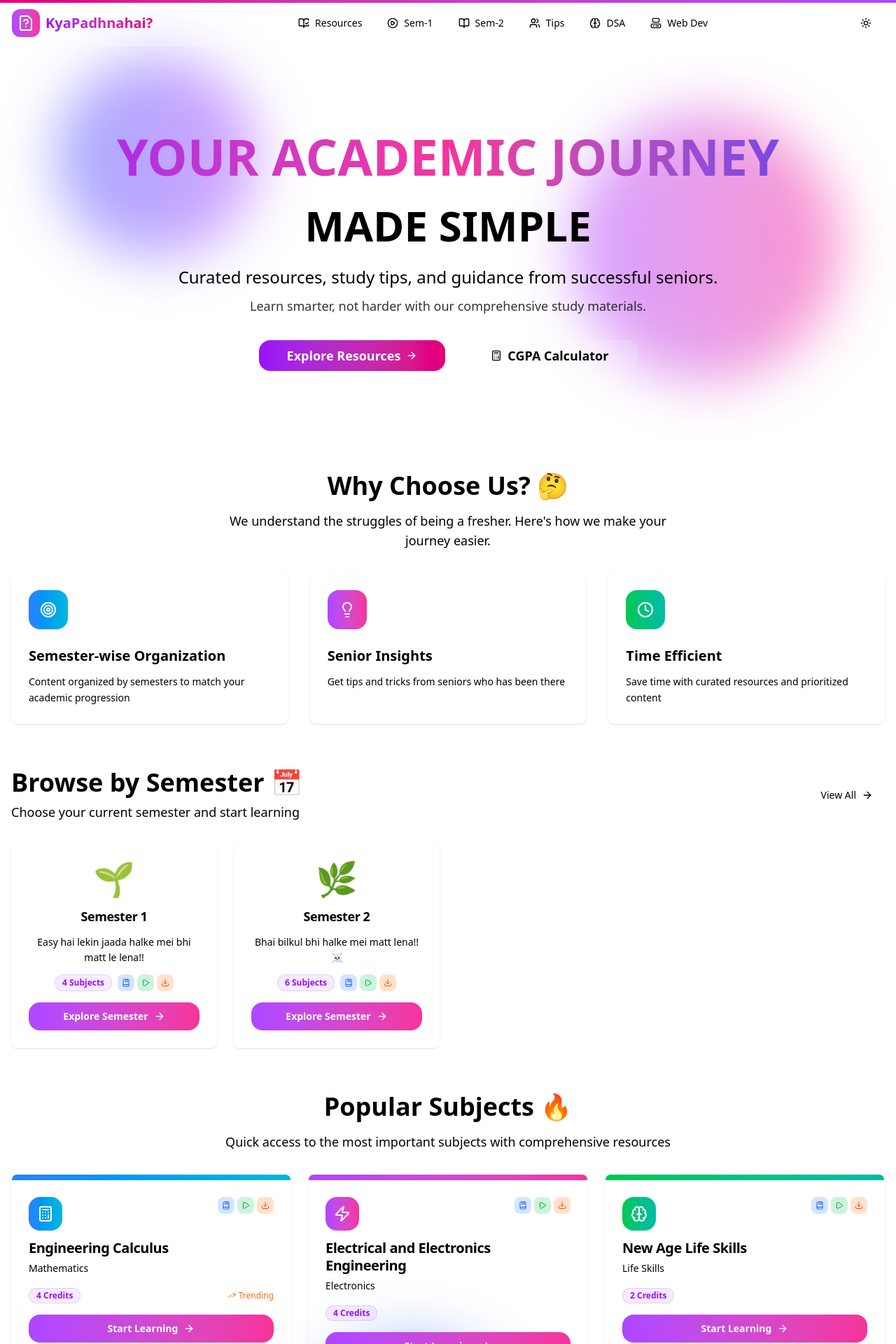
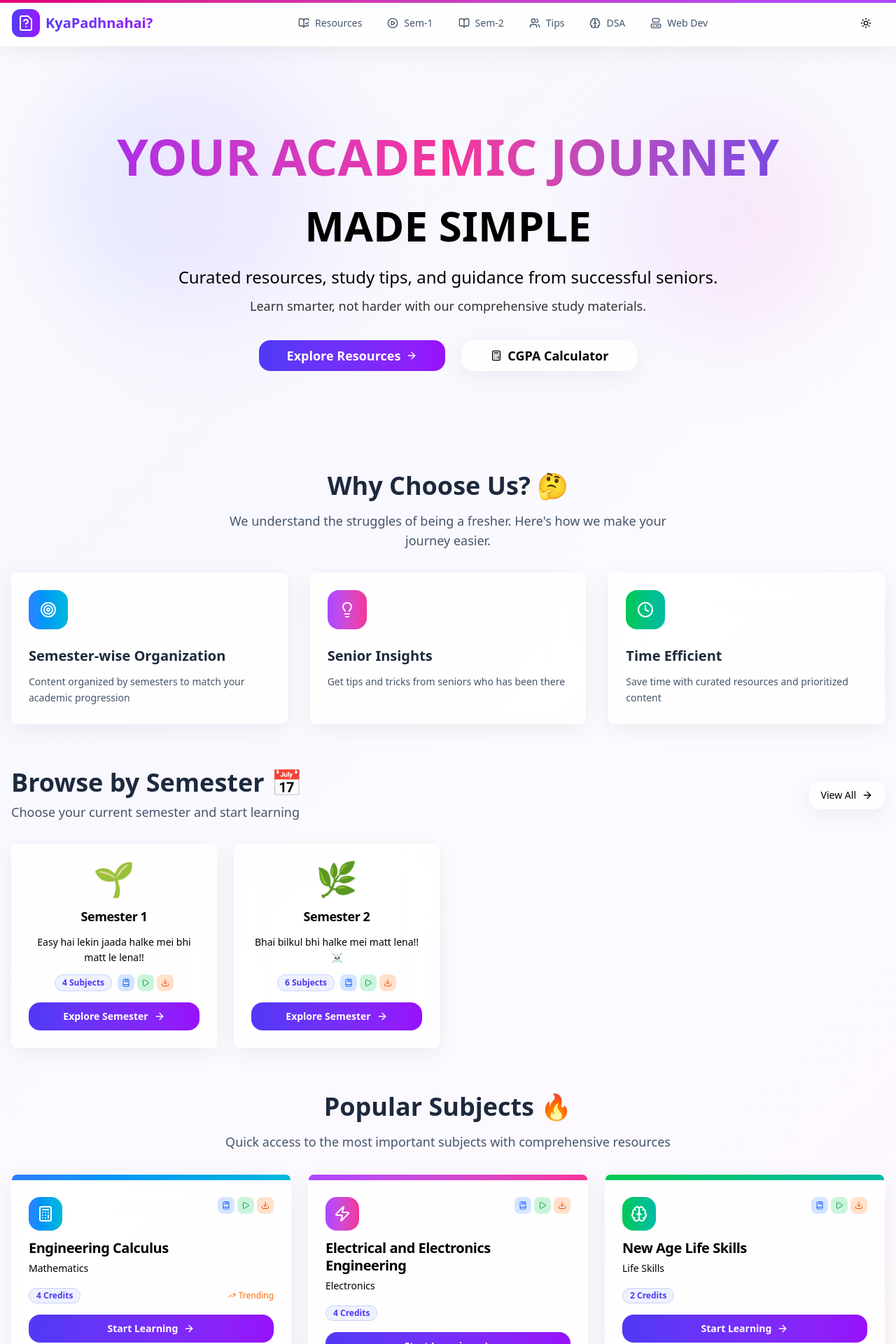
Before and after one commit to vaibhavguptahere/kyapadhnahai-test, a Next.js app: page / in a window 1280 px wide. Shown: the top 1920 px of the page at 70% size. Built offline with nearby package versions, Linux system fonts and the light colour scheme.

Commit message:
Update design to professional with light gradients

```diff
--- a/app/globals.css
+++ b/app/globals.css
@@ -4,81 +4,73 @@
 
 /* Root variables for light mode */
 :root {
-  --background: 249 250 251; /* #f9fafb */
-  --foreground: 31 41 55; /* #1f2937 */
+  --background: 250 251 252; /* #fafbfc - Very light gray */
+  --foreground: 30 41 59; /* #1e293b - Dark slate */
   --card: 255 255 255; /* white */
-  --card-foreground: 17 24 39; /* #111827 */
+  --card-foreground: 15 23 42; /* #0f172a - Very dark slate */
   --popover: 255 255 255;
-  --popover-foreground: 31 41 55;
-  --primary: 99 102 241; /* #6366f1 indigo-500 */
+  --popover-foreground: 30 41 59;
+  --primary: 79 70 229; /* #4f46e5 indigo-600 */
   --primary-foreground: 255 255 255;
-  --secondary: 229 231 235; /* #e5e7eb */
-  --secondary-foreground: 31 41 55;
-  --muted: 209 213 219; /* #d1d5db */
-  --muted-foreground: 107 114 128; /* #6b7280 */
-  --accent: 229 231 235;
-  --accent-foreground: 31 41 55;
+  --secondary: 241 245 249; /* #f1f5f9 - Light slate */
+  --secondary-foreground: 30 41 59;
+  --muted: 248 250 252; /* #f8fafc - Very light slate */
+  --muted-foreground: 100 116 139; /* #64748b - Slate */
+  --accent: 241 245 249;
+  --accent-foreground: 30 41 59;
   --destructive: 239 68 68;
   --destructive-foreground: 255 255 255;
-  --border: 229 231 235;
-  --input: 229 231 235;
-  --ring: 99 102 241;
-  --radius: 0.5rem;
+  --border: 226 232 240; /* #e2e8f0 - Light slate border */
+  --input: 226 232 240;
+  --ring: 79 70 229;
+  --radius: 0.75rem;
 }
 
 /* Dark mode variables */
 .dark {
-  --background: 15 15 15; /* #0f0f0f */
-  --foreground: 255 255 255;
-  --card: 26 26 26; /* #1a1a1a */
-  --card-foreground: 228 228 231; /* #e4e4e7 */
-  --popover: 26 26 26;
-  --popover-foreground: 255 255 255;
-  --primary: 99 102 241;
+  --background: 2 6 23; /* #020617 - Very dark blue */
+  --foreground: 248 250 252; /* #f8fafc */
+  --card: 15 23 42; /* #0f172a - Dark slate */
+  --card-foreground: 226 232 240; /* #e2e8f0 */
+  --popover: 15 23 42;
+  --popover-foreground: 248 250 252;
+  --primary: 99 102 241; /* #6366f1 indigo-500 */
   --primary-foreground: 255 255 255;
-  --secondary: 42 42 42; /* #2a2a2a */
-  --secondary-foreground: 228 228 231;
-  --muted: 42 42 42;
-  --muted-foreground: 161 161 170; /* #a1a1aa */
-  --accent: 42 42 42;
-  --accent-foreground: 228 228 231;
+  --secondary: 30 41 59; /* #1e293b - Dark slate */
+  --secondary-foreground: 226 232 240;
+  --muted: 30 41 59;
+  --muted-foreground: 148 163 184; /* #94a3b8 - Light slate */
+  --accent: 30 41 59;
+  --accent-foreground: 226 232 240;
   --destructive: 239 68 68;
   --destructive-foreground: 255 255 255;
-  --border: 42 42 42;
-  --input: 42 42 42;
+  --border: 51 65 85; /* #334155 - Slate border */
+  --input: 51 65 85;
   --ring: 99 102 241;
 }
 
-/* @layer base {
-  * {
-    @apply border-border;
-  }
-  body {
-    @apply bg-background text-foreground font-sans;
-    transition: background-color 0.3s ease, color 0.3s ease;
-  }
-} */
-
-/* Glassmorphism utilities */
+/* Professional glassmorphism utilities */
 .glass {
-  background: rgba(255, 255, 255, 0.1);
-  backdrop-filter: blur(10px);
-  border: 1px solid rgba(255, 255, 255, 0.2);
+  background: rgba(255, 255, 255, 0.85);
+  backdrop-filter: blur(20px);
+  border: 1px solid rgba(255, 255, 255, 0.3);
+  box-shadow: 0 8px 32px rgba(0, 0, 0, 0.06);
 }
 
 .glass-dark {
-  background: rgba(0, 0, 0, 0.2);
-  backdrop-filter: blur(10px);
+  background: rgba(15, 23, 42, 0.85);
+  backdrop-filter: blur(20px);
   border: 1px solid rgba(255, 255, 255, 0.1);
+  box-shadow: 0 8px 32px rgba(0, 0, 0, 0.3);
 }
 
-/* Floating gradient blobs */
+/* Subtle floating gradient blobs */
 .floating-blob {
   position: absolute;
   border-radius: 50%;
-  filter: blur(40px);
-  opacity: 0.7;
-  animation: float 6s ease-in-out infinite;
+  filter: blur(60px);
+  opacity: 0.4;
+  animation: float 8s ease-in-out infinite;
 }
 
 .floating-blob:nth-child(1) {
@@ -86,14 +78,14 @@
 }
 
 .floating-blob:nth-child(2) {
-  animation-delay: 2s;
+  animation-delay: 2.5s;
 }
 
 .floating-blob:nth-child(3) {
-  animation-delay: 4s;
+  animation-delay: 5s;
 }
 
-/* Custom scrollbar */
+/* Professional scrollbar */
 ::-webkit-scrollbar {
   width: 6px;
 }
@@ -103,10 +95,59 @@
 }
 
 ::-webkit-scrollbar-thumb {
-  background: hsl(var(--primary));
+  background: hsl(var(--primary) / 0.6);
   border-radius: 3px;
 }
 
 ::-webkit-scrollbar-thumb:hover {
   background: hsl(var(--primary) / 0.8);
 }
+
+/* Professional gradient backgrounds */
+.gradient-bg-light {
+  background: linear-gradient(135deg,
+    rgba(79, 70, 229, 0.03) 0%,
+    rgba(99, 102, 241, 0.05) 25%,
+    rgba(139, 92, 246, 0.03) 50%,
+    rgba(168, 85, 247, 0.04) 75%,
+    rgba(236, 72, 153, 0.03) 100%
+  );
+}
+
+.gradient-bg-dark {
+  background: linear-gradient(135deg,
+    rgba(79, 70, 229, 0.1) 0%,
+    rgba(99, 102, 241, 0.08) 25%,
+    rgba(139, 92, 246, 0.06) 50%,
+    rgba(168, 85, 247, 0.08) 75%,
+    rgba(236, 72, 153, 0.06) 100%
+  );
+}
+
+/* Professional card shadows */
+.card-shadow {
+  box-shadow:
+    0 1px 3px rgba(0, 0, 0, 0.05),
+    0 1px 2px rgba(0, 0, 0, 0.1);
+}
+
+.card-shadow-hover {
+  box-shadow:
+    0 4px 6px -1px rgba(0, 0, 0, 0.08),
+    0 2px 4px -1px rgba(0, 0, 0, 0.06);
+}
+
+/* Professional button gradients */
+.btn-gradient {
+  background: linear-gradient(135deg,
+    hsl(var(--primary)) 0%,
+    hsl(var(--primary) / 0.9) 100%
+  );
+}
+
+.btn-gradient:hover {
+  background: linear-gradient(135deg,
+    hsl(var(--primary) / 0.9) 0%,
+    hsl(var(--primary) / 0.8) 100%
+  );
+}
--- a/app/layout.js
+++ b/app/layout.js
@@ -28,11 +28,11 @@ export default function RootLayout({ children }) {
         >
           <LenisProvider>
             <ScrollProgressBar />
-            <div className="min-h-screen bg-background relative overflow-hidden">
+            <div className="min-h-screen bg-background relative overflow-hidden gradient-bg-light dark:gradient-bg-dark">
               {/* Floating gradient blobs */}
-              <div className="floating-blob top-20 left-20 w-72 h-72 bg-gradient-to-r from-indigo-400 to-purple-400" />
-              <div className="floating-blob top-40 right-20 w-96 h-96 bg-gradient-to-r from-purple-400 to-pink-400" />
-              <div className="floating-blob bottom-20 left-1/3 w-80 h-80 bg-gradient-to-r from-blue-400 to-indigo-400" />
+              <div className="floating-blob top-20 left-20 w-96 h-96 bg-gradient-to-r from-indigo-200 to-purple-200 dark:from-indigo-500 dark:to-purple-500" />
+              <div className="floating-blob top-40 right-20 w-80 h-80 bg-gradient-to-r from-purple-200 to-pink-200 dark:from-purple-500 dark:to-pink-500" />
+              <div className="floating-blob bottom-20 left-1/3 w-72 h-72 bg-gradient-to-r from-blue-200 to-indigo-200 dark:from-blue-500 dark:to-indigo-500" />
 
               <Header />
               <main className="container mx-auto px-4 py-8 relative z-10">
--- a/app/page.js
+++ b/app/page.js
@@ -96,13 +96,13 @@ export default function Home() {
 
         <div className="flex flex-col sm:flex-row gap-6 justify-center items-center animate-scale-in" style={{ animationDelay: '200ms' }}>
           <Link href="/semesters">
-            <Button size="lg" className="bg-gradient-to-r from-purple-600 to-pink-600 hover:from-purple-700 hover:to-pink-700 text-white font-semibold px-10 py-4 rounded-2xl text-lg shadow-glow hover:shadow-glow-lg transition-all duration-300 hover:scale-105 group">
+            <Button size="lg" className="bg-gradient-to-r from-indigo-600 to-purple-600 hover:from-indigo-700 hover:to-purple-700 text-white font-semibold px-10 py-4 rounded-2xl text-lg shadow-professional hover:shadow-professional-hover transition-all duration-300 hover:scale-105 group">
               Explore Resources
               <ArrowRight className="ml-2 h-4 w-4" />
             </Button>
           </Link>
           <Link href="/cgpa-calculator">
-            <Button size="lg" variant="outline" className="glass dark:glass-dark border-purple-500/30 hover:border-purple-500/50 font-semibold px-10 py-4 rounded-2xl text-lg hover:scale-105 transition-all duration-300 group">
+            <Button size="lg" variant="outline" className="glass dark:glass-dark border-slate-200 dark:border-slate-700 hover:border-indigo-300 dark:hover:border-indigo-600 font-semibold px-10 py-4 rounded-2xl text-lg hover:scale-105 transition-all duration-300 group shadow-professional hover:shadow-professional-hover">
               <Calculator className="mr-2 h-4 w-4 group-hover:rotate-12 transition-transform" />
               CGPA Calculator
             </Button>
@@ -113,10 +113,10 @@ export default function Home() {
       {/* Features Section */}
       <section className="space-y-8">
         <div className="text-center space-y-4">
-          <h2 className="text-3xl md:text-4xl font-bold font-poppins text-foreground">
+          <h2 className="text-3xl md:text-4xl font-bold text-slate-800 dark:text-slate-100">
             Why Choose Us? 🤔
           </h2>
-          <p className="text-lg text-muted-foreground max-w-2xl mx-auto">
+          <p className="text-lg text-slate-600 dark:text-slate-300 max-w-2xl mx-auto">
             We understand the struggles of being a fresher. Here's how we make your journey easier.
           </p>
         </div>
@@ -125,15 +125,15 @@ export default function Home() {
           {features.map((feature, index) => (
             <Card
               key={index}
-              className="group hover:shadow-card-hover transition-all duration-500 border-0 glass dark:glass-dark overflow-hidden hover:scale-105 animate-slide-up"
+              className="group hover:shadow-professional-hover transition-all duration-500 border border-slate-200 dark:border-slate-700 glass dark:glass-dark overflow-hidden hover:scale-105 animate-slide-up"
               style={{ animationDelay: feature.delay }}
             >
               <CardContent className="p-6">
-                <div className={`w-14 h-14 rounded-2xl bg-gradient-to-r ${feature.gradient} flex items-center justify-center mb-6 group-hover:scale-110 group-hover:rotate-3 transition-all duration-300 shadow-glow`}>
+                <div className={`w-14 h-14 rounded-2xl bg-gradient-to-r ${feature.gradient} flex items-center justify-center mb-6 group-hover:scale-110 group-hover:rotate-3 transition-all duration-300 shadow-professional`}>
                   <feature.icon className="h-6 w-6 text-white" />
                 </div>
-                <h3 className="text-xl font-semibold font-poppins mb-3 text-foreground group-hover:text-purple-600 dark:group-hover:text-purple-400 transition-colors">{feature.title}</h3>
-                <p className="text-muted-foreground leading-relaxed text-sm">{feature.description}</p>
+                <h3 className="text-xl font-semibold mb-3 text-slate-800 dark:text-slate-100 group-hover:text-indigo-600 dark:group-hover:text-indigo-400 transition-colors">{feature.title}</h3>
+                <p className="text-slate-600 dark:text-slate-300 leading-relaxed text-sm">{feature.description}</p>
               </CardContent>
             </Card>
           ))}
@@ -144,15 +144,15 @@ export default function Home() {
       <section className="space-y-8">
         <div className="flex items-center justify-between">
           <div>
-            <h2 className="text-3xl md:text-4xl font-bold font-poppins text-foreground">
+            <h2 className="text-3xl md:text-4xl font-bold text-slate-800 dark:text-slate-100">
               Browse by Semester 📅
             </h2>
-            <p className="text-lg text-muted-foreground mt-2">
+            <p className="text-lg text-slate-600 dark:text-slate-300 mt-2">
               Choose your current semester and start learning
             </p>
           </div>
           <Link href="/semesters">
-            <Button variant="outline" className="rounded-2xl glass dark:glass-dark border-purple-500/30 hover:border-purple-500/50 hover:scale-105 transition-all duration-300">
+            <Button variant="outline" className="rounded-2xl glass dark:glass-dark border-slate-200 dark:border-slate-700 hover:border-indigo-300 dark:hover:border-indigo-600 hover:scale-105 transition-all duration-300 shadow-professional">
               View All
               <ArrowRight className="ml-2 h-4 w-4" />
             </Button>
@@ -163,13 +163,13 @@ export default function Home() {
           {semesterData.map((semester, index) => (
             <Card
               key={semester.id}
-              className="group hover:shadow-card-hover hover:-translate-y-2 transition-all duration-500 border-0 glass dark:glass-dark overflow-hidden hover:scale-105 animate-slide-up"
+              className="group hover:shadow-professional-hover hover:-translate-y-2 transition-all duration-500 border border-slate-200 dark:border-slate-700 glass dark:glass-dark overflow-hidden hover:scale-105 animate-slide-up"
               style={{ animationDelay: `${index * 100}ms` }}
             >
               <CardHeader className="pb-3">
                 <div className="text-center">
                   <div className="text-5xl mb-4 group-hover:scale-110 transition-transform duration-300">{semester.emoji}</div>
-                  <CardTitle className="text-lg font-semibold font-poppins group-hover:text-purple-600 dark:group-hover:text-purple-400 transition-colors">
+                  <CardTitle className="text-lg font-semibold group-hover:text-indigo-600 dark:group-hover:text-indigo-400 transition-colors">
                     {semester.name}
                   </CardTitle>
                   <CardDescription className="text-sm leading-relaxed mt-3">
@@ -179,7 +179,7 @@ export default function Home() {
               </CardHeader>
               <CardContent className="pt-0">
                 <div className="flex justify-center space-x-2 mb-4">
-                  <Badge variant="secondary" className="text-xs bg-purple-500/10 text-purple-600 dark:text-purple-400 border-purple-500/20">
+                  <Badge variant="secondary" className="text-xs bg-indigo-50 dark:bg-indigo-900/30 text-indigo-600 dark:text-indigo-400 border-indigo-200 dark:border-indigo-800">
                     {semester.subjects.length} Subjects
                   </Badge>
                   <div className="flex space-x-1">
@@ -195,7 +195,7 @@ export default function Home() {
                   </div>
                 </div>
                 <Link href={`/semester/${semester.id}`}>
-                  <Button className="w-full rounded-2xl bg-gradient-to-r from-purple-500 to-pink-500 hover:from-purple-600 hover:to-pink-600 text-white font-semibold shadow-glow hover:shadow-glow-lg group-hover:scale-105 transition-all duration-300">
+                  <Button className="w-full rounded-2xl bg-gradient-to-r from-indigo-600 to-purple-600 hover:from-indigo-700 hover:to-purple-700 text-white font-semibold shadow-professional hover:shadow-professional-hover group-hover:scale-105 transition-all duration-300">
                     Explore Semester
                     <ArrowRight className="ml-2 h-4 w-4" />
                   </Button>
@@ -207,10 +207,10 @@ export default function Home() {
       </section>
       <section className="space-y-8">
         <div className="text-center space-y-4">
-          <h2 className="text-3xl md:text-4xl font-bold font-poppins text-foreground">
+          <h2 className="text-3xl md:text-4xl font-bold text-slate-800 dark:text-slate-100">
             Popular Subjects 🔥
           </h2>
-          <p className="text-lg text-muted-foreground max-w-2xl mx-auto">
+          <p className="text-lg text-slate-600 dark:text-slate-300 max-w-2xl mx-auto">
             Quick access to the most important subjects with comprehensive resources
           </p>
         </div>
@@ -222,13 +222,13 @@ export default function Home() {
               return (
                 <Card
                   key={subject.id}
-                  className="group hover:shadow-card-hover hover:-translate-y-2 transition-all duration-500 border-0 glass dark:glass-dark overflow-hidden hover:scale-105 animate-slide-up"
+                  className="group hover:shadow-professional-hover hover:-translate-y-2 transition-all duration-500 border border-slate-200 dark:border-slate-700 glass dark:glass-dark overflow-hidden hover:scale-105 animate-slide-up"
                   style={{ animationDelay: `${index * 50}ms` }}
                 >
                   <div className={`h-2 bg-gradient-to-r ${subject.gradient}`} />
                   <CardHeader className="pb-4">
                     <div className="flex items-start justify-between mb-3">
-                      <div className={`p-3 rounded-2xl bg-gradient-to-r ${subject.gradient} shadow-glow group-hover:scale-110 group-hover:rotate-3 transition-all duration-300`}>
+                      <div className={`p-3 rounded-2xl bg-gradient-to-r ${subject.gradient} shadow-professional group-hover:scale-110 group-hover:rotate-3 transition-all duration-300`}>
                         <IconComponent className="h-6 w-6 text-white" />
                       </div>
                       <div className="flex space-x-1">
@@ -243,7 +243,7 @@ export default function Home() {
                         </div>
                       </div>
                     </div>
-                    <CardTitle className="text-xl font-bold font-poppins group-hover:text-purple-600 dark:group-hover:text-purple-400 transition-colors leading-tight">
+                    <CardTitle className="text-xl font-bold group-hover:text-indigo-600 dark:group-hover:text-indigo-400 transition-colors leading-tight">
                       {subject.name}
                     </CardTitle>
                     <CardDescription className="text-sm leading-relaxed">
@@ -252,7 +252,7 @@ export default function Home() {
                   </CardHeader>
                   <CardContent className="pt-0">
                     <div className="flex items-center justify-between mb-4">
-                      <Badge className="bg-purple-500/10 text-purple-600 dark:text-purple-400 border-purple-500/20">
+                      <Badge className="bg-indigo-50 dark:bg-indigo-900/30 text-indigo-600 dark:text-indigo-400 border-indigo-200 dark:border-indigo-800">
                         {subject.difficulty}
                       </Badge>
                       {subject.trending && (
@@ -263,7 +263,7 @@ export default function Home() {
                       )}
                     </div>
                     <Link href={`/subject/${subject.id}`}>
-                      <Button className="w-full rounded-2xl bg-gradient-to-r from-purple-500 to-pink-500 hover:from-purple-600 hover:to-pink-600 text-white font-semibold shadow-glow hover:shadow-glow-lg group-hover:scale-105 transition-all duration-300">
+                      <Button className="w-full rounded-2xl bg-gradient-to-r from-indigo-600 to-purple-600 hover:from-indigo-700 hover:to-purple-700 text-white font-semibold shadow-professional hover:shadow-professional-hover group-hover:scale-105 transition-all duration-300">
                         Start Learning
                         <ArrowRight className="ml-2 h-4 w-4" />
                       </Button>
--- a/components/header.js
+++ b/components/header.js
@@ -46,10 +46,10 @@ export function Header() {
         <div className="flex h-16 items-center justify-between">
           {/* Logo */}
           <Link href="/" className="flex items-center space-x-2 group">
-            <div className="p-2 rounded-xl bg-gradient-to-r from-purple-500 to-pink-500 group-hover:from-purple-600 group-hover:to-pink-600 transition-all duration-300 shadow-glow group-hover:shadow-glow-lg">
+            <div className="p-2 rounded-xl bg-gradient-to-r from-indigo-600 to-purple-600 group-hover:from-indigo-700 group-hover:to-purple-700 transition-all duration-300 shadow-professional group-hover:shadow-professional-hover">
               <FileQuestionIcon className="h-6 w-6 text-white" />
             </div>
-            <span className="text-xl font-bold font-poppins bg-gradient-to-r from-purple-600 to-pink-600 bg-clip-text text-transparent">
+            <span className="text-xl font-bold bg-gradient-to-r from-indigo-600 to-purple-600 bg-clip-text text-transparent">
               KyaPadhnahai?
             </span>
           </Link>
@@ -62,7 +62,7 @@ export function Header() {
                 <Link
                   key={item.name}
                   href={item.href}
-                  className="flex items-center space-x-2 px-4 py-2 rounded-xl text-sm font-medium text-muted-foreground hover:text-foreground hover:bg-white/10 dark:hover:bg-white/5 transition-all duration-200 group"
+                  className="flex items-center space-x-2 px-4 py-2 rounded-xl text-sm font-medium text-slate-600 dark:text-slate-300 hover:text-slate-900 dark:hover:text-slate-100 hover:bg-white/20 dark:hover:bg-white/10 transition-all duration-200 group"
                 >
                   <IconComponent className="h-4 w-4 group-hover:scale-110 transition-transform" />
                   <span>{item.name}</span>
@@ -77,7 +77,7 @@ export function Header() {
               variant="ghost"
               size="sm"
               onClick={() => setTheme(theme === 'dark' ? 'light' : 'dark')}
-              className="h-9 w-9 p-0 rounded-xl hover:bg-white/10 dark:hover:bg-white/5 transition-all duration-200"
+              className="h-9 w-9 p-0 rounded-xl hover:bg-white/20 dark:hover:bg-white/10 transition-all duration-200"
             >
               <Sun className="h-4 w-4 rotate-0 scale-100 transition-all dark:-rotate-90 dark:scale-0" />
               <Moon className="absolute h-4 w-4 rotate-90 scale-0 transition-all dark:rotate-0 dark:scale-100" />
@@ -88,7 +88,7 @@ export function Header() {
             <Button
               variant="ghost"
               size="sm"
-              className="md:hidden h-9 w-9 p-0 rounded-xl hover:bg-white/10 dark:hover:bg-white/5 transition-all duration-200"
+              className="md:hidden h-9 w-9 p-0 rounded-xl hover:bg-white/20 dark:hover:bg-white/10 transition-all duration-200"
               onClick={() => setIsMenuOpen(!isMenuOpen)}
             >
               {isMenuOpen ? (
@@ -110,7 +110,7 @@ export function Header() {
                   <Link
                     key={item.name}
                     href={item.href}
-                    className="flex items-center space-x-3 text-sm font-medium text-muted-foreground hover:text-foreground transition-colors py-2 px-2 rounded-lg hover:bg-white/10 dark:hover:bg-white/5"
+                    className="flex items-center space-x-3 text-sm font-medium text-slate-600 dark:text-slate-300 hover:text-slate-900 dark:hover:text-slate-100 transition-colors py-2 px-2 rounded-lg hover:bg-white/20 dark:hover:bg-white/10"
                     onClick={() => setIsMenuOpen(false)}
                   >
                     <item.icon className="h-4 w-4" />
--- a/tailwind.config.js
+++ b/tailwind.config.js
@@ -28,11 +28,13 @@ module.exports = {
         sm: 'calc(var(--radius) - 4px)',
       },
       boxShadow: {
-        glow: '0 0 20px rgba(99, 102, 241, 0.3)',
-        'glow-lg': '0 0 30px rgba(99, 102, 241, 0.4)',
-        card: '0 4px 6px -1px rgba(0, 0, 0, 0.1), 0 2px 4px -1px rgba(0, 0, 0, 0.06)',
-        'card-hover': '0 20px 25px -5px rgba(0, 0, 0, 0.1), 0 10px 10px -5px rgba(0, 0, 0, 0.04)',
-        neon: '0 0 10px #6366f1',
+        glow: '0 0 20px rgba(79, 70, 229, 0.15)',
+        'glow-lg': '0 0 30px rgba(79, 70, 229, 0.2)',
+        card: '0 1px 3px rgba(0, 0, 0, 0.05), 0 1px 2px rgba(0, 0, 0, 0.1)',
+        'card-hover': '0 4px 6px -1px rgba(0, 0, 0, 0.08), 0 2px 4px -1px rgba(0, 0, 0, 0.06)',
+        neon: '0 0 15px rgba(79, 70, 229, 0.3)',
+        'professional': '0 2px 4px rgba(0, 0, 0, 0.04), 0 1px 2px rgba(0, 0, 0, 0.06)',
+        'professional-hover': '0 8px 16px rgba(0, 0, 0, 0.08), 0 4px 8px rgba(0, 0, 0, 0.06)',
       },
       colors: {
         background: 'hsl(var(--background))',
```
